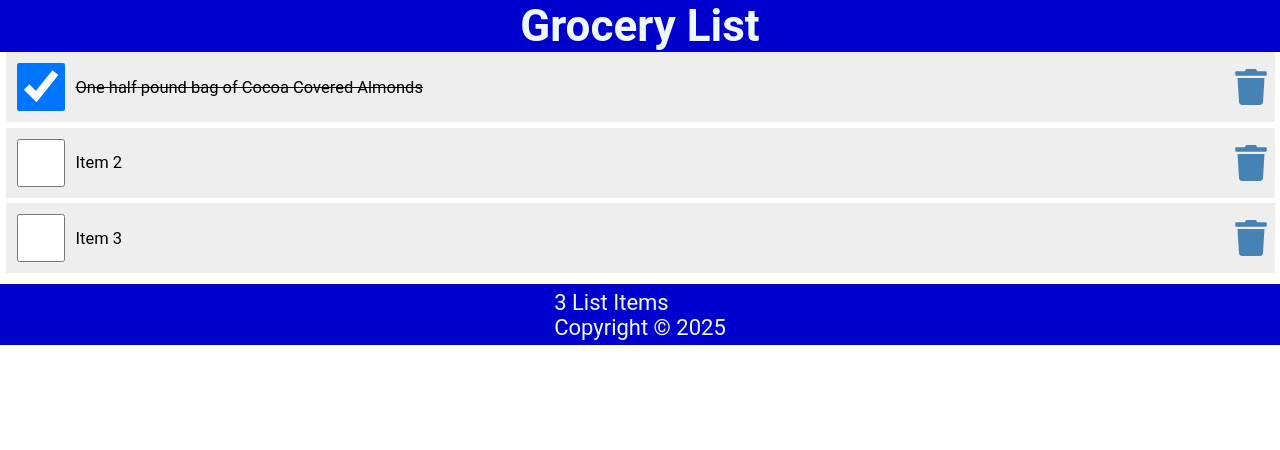
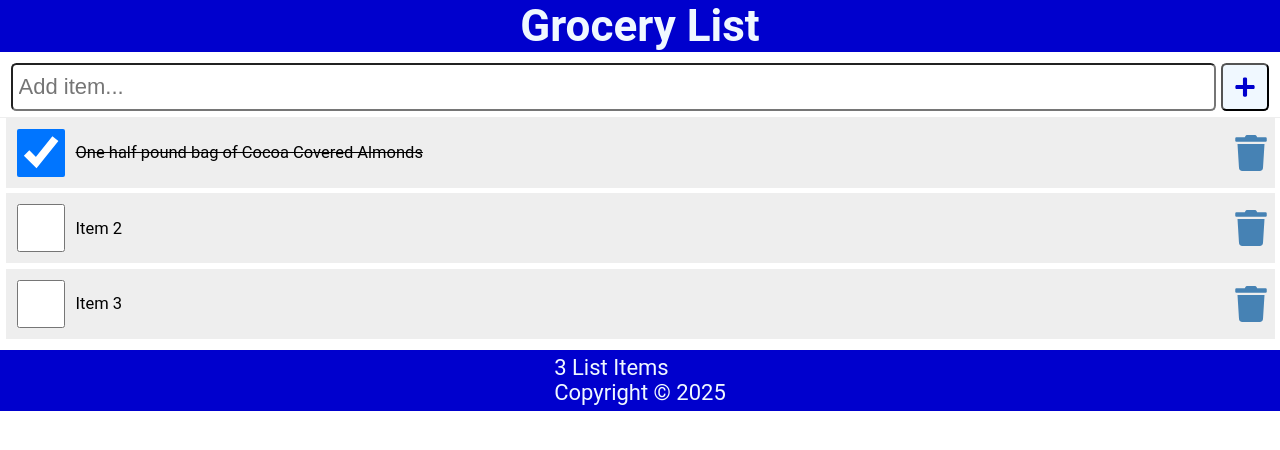
Before and after one commit to azeezabidoye/react-dave-gray, a React (Vite) app in the folder 01-tutorial/: page / in a window 1280 px wide. Shown: the top 450 px of the page. Built offline with nearby package versions, Linux system fonts and the light colour scheme.

Commit message:
Components Updated

```diff
--- /dev/null
+++ b/01-tutorial/src/AddItem.jsx
@@ -0,0 +1,21 @@
+import { FaPlus } from "react-icons/fa";
+
+const AddItem = () => {
+  return (
+    <form className="addForm">
+      <label htmlFor="AddItem">Add Item</label>
+      <input
+        autoFocus
+        id="addItem"
+        type="text"
+        placeholder="Add item..."
+        required
+      />
+      <button type="submit" aria-label="Add Item">
+        <FaPlus />
+      </button>
+    </form>
+  );
+};
+
+export default AddItem;
--- a/01-tutorial/src/App.jsx
+++ b/01-tutorial/src/App.jsx
@@ -1,5 +1,6 @@
 import { useState } from "react";
 import Header from "./Header";
+import AddItem from "./AddItem";
 import Content from "./Content";
 import Footer from "./Footer";
 
@@ -38,6 +39,7 @@
   return (
     <>
       <Header title="Grocery List" />
+      <AddItem />
       <Content
         items={items}
         handleCheck={handleCheck}
--- a/01-tutorial/src/index.css
+++ b/01-tutorial/src/index.css
@@ -115,3 +115,46 @@
   color: red;
   outline: none;
 }
+
+.addForm {
+  width: 100%;
+  display: flex;
+  justify-content: flex-start;
+  margin: 0.5rem 0 0;
+  padding: 0 0.5rem 0.25rem;
+  border-bottom: 1px solid #eee;
+}
+
+.addForm label {
+  position: absolute;
+  left: -99999px;
+}
+
+.addForm input[type="text"] {
+  flex-grow: 1;
+  max-width: calc(100% - 50px);
+  min-height: 48px;
+  font-size: 1rem;
+  padding: 0.25rem;
+  border-radius: 0.25rem;
+  margin-right: 0.25rem;
+  outline: none;
+}
+
+button {
+  height: 48px;
+  min-width: 48px;
+  border-radius: 0.25rem;
+  padding: 0.5rem;
+  font-size: 1rem;
+  background-color: aliceblue;
+  color: mediumblue;
+  cursor: pointer;
+}
+
+button:focus,
+button:hover {
+  color: white;
+  background-color: limegreen;
+  outline: none;
+}
```
